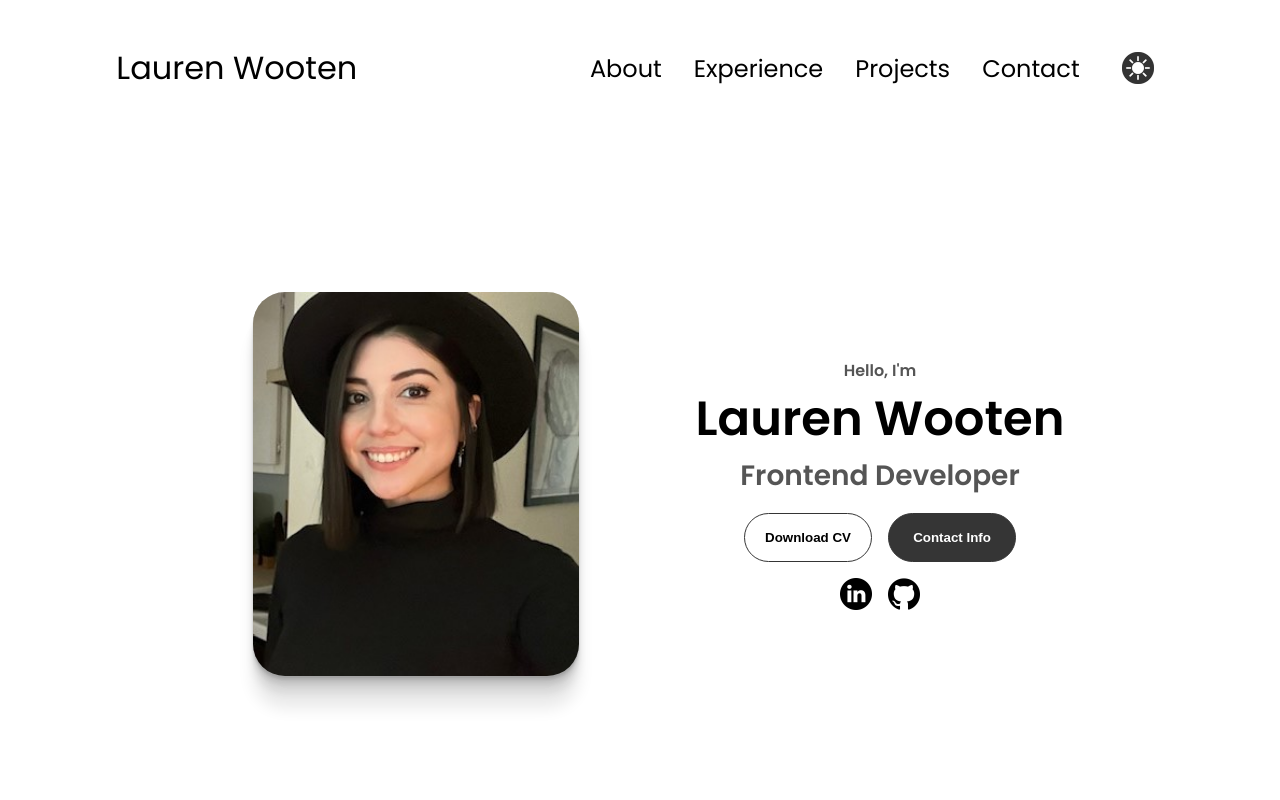
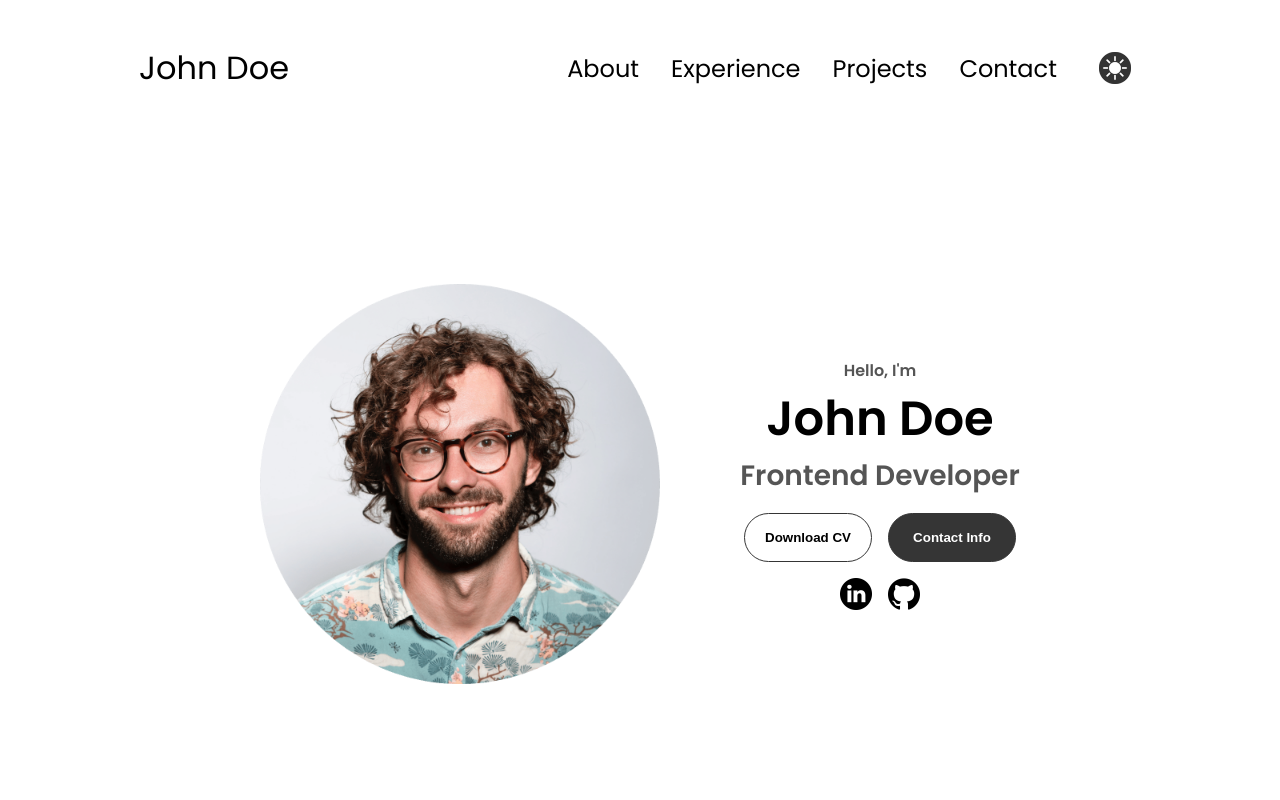
Before and after one commit to Lorn12/HTML-CSS-JS-Responsive-Portfolio, a plain HTML site: page index.html in a window 1280 px wide. Shown: the top 800 px of the page. Drawn offline with Linux system fonts and the light colour scheme.

Commit message:
Update html and styling

```diff
--- a/index.html
+++ b/index.html
@@ -6,12 +6,12 @@
     <meta name="viewport" content="width=device-width, initial-scale=1.0" />
     <link rel="stylesheet" href="style.css" />
     <link rel="stylesheet" href="mediaqueries.css" />
-    <title>Lauren Wooten - Frontend Developer</title>
+    <title>John Doe - Frontend Developer</title>
   </head>
   <body>
     <!-- NAVIGATION SECTION _________________________________________________________________________________________ -->
     <nav id="desktop-nav">
-      <div class="logo">Lauren Wooten</div>
+      <div class="logo">John Doe</div>
       <div>
         <ul class="nav-links">
           <li><a href="#about">About</a></li>
@@ -34,7 +34,7 @@
     </nav>
     <!-- NAVIGATION HAMBURGER MENU _________________________________________________________________________________________ -->
     <nav id="hamburger-nav" title="hamburger-navigation">
-      <div class="logo">Lauren Wooten</div>
+      <div class="logo">John Doe</div>
       <div class="hamburger-menu">
         <!-- Only JS function (Onclick function open/close menu) -->
         <div class="hamburger-icon" onclick="toggleMenu()">
@@ -68,14 +68,14 @@
       <div class="section__pic-container">
         <img
           class="profile-img"
-          src="./assets/LORN.jpg"
-          alt="Lauren Wooten profile picture"
-          title="Lauren Wooten"
+          src="./assets/profile-pic.png"
+          alt="John Doe profile picture"
+          title="John Doe"
         />
       </div>
       <div class="section__text">
         <p class="section__text__p1">Hello, I'm</p>
-        <h1 class="title">Lauren Wooten</h1>
+        <h1 class="title">John Doe</h1>
         <p class="section__text__p2">Frontend Developer</p>
         <div class="btn-container">
           <button
@@ -115,9 +115,9 @@
       <div class="section-container">
         <div class="section__pic-container">
           <img
-            src="./assets/LORN3.JPG"
+            src="./assets/about-pic.png"
             alt="About Profile Picture"
-            title="Lauren Wooten"
+            title="John Doe"
             class="about-pic"
           />
         </div>
@@ -335,7 +335,7 @@
           <div class="details-container color-container">
             <div class="article-container">
               <img
-                src="./assets/p11.png"
+                src="./assets/project-1.png"
                 alt="Project 1"
                 title="about maranta project"
                 class="project-img"
@@ -360,7 +360,7 @@
           <div class="details-container color-container">
             <div class="article-container">
               <img
-                src="./assets/p22.png"
+                src="./assets/project-2.png"
                 alt="Project 2"
                 title="weather project"
                 class="project-img"
@@ -385,7 +385,7 @@
           <div class="details-container color-container">
             <div class="article-container">
               <img
-                src="./assets/p33.png"
+                src="./assets/project-3.png"
                 alt="Project 3"
                 title="world clock project"
                 class="project-img"
--- a/style.css
+++ b/style.css
@@ -221,15 +221,9 @@ section {
   margin: auto 0;
 }
 
-.profile-img {
-  border-radius: 2rem;
+/* .profile-img {
   margin: 0.5rem auto;
-  box-shadow: rgba(0, 0, 0, 0.17) 0px -23px 25px 0px inset,
-    rgba(0, 0, 0, 0.15) 0px -36px 30px 0px inset,
-    rgba(0, 0, 0, 0.1) 0px -79px 40px 0px inset, rgba(0, 0, 0, 0.06) 0px 2px 1px,
-    rgba(0, 0, 0, 0.09) 0px 4px 2px, rgba(0, 0, 0, 0.09) 0px 8px 4px,
-    rgba(0, 0, 0, 0.09) 0px 16px 8px, rgba(0, 0, 0, 0.09) 0px 32px 16px;
-}
+} */
 
 .section__text {
   align-self: center;
```
Also changed, not shown: assets/LORN.jpg (deleted), assets/LORN2.JPG (deleted), assets/LORN3.JPG (deleted).
